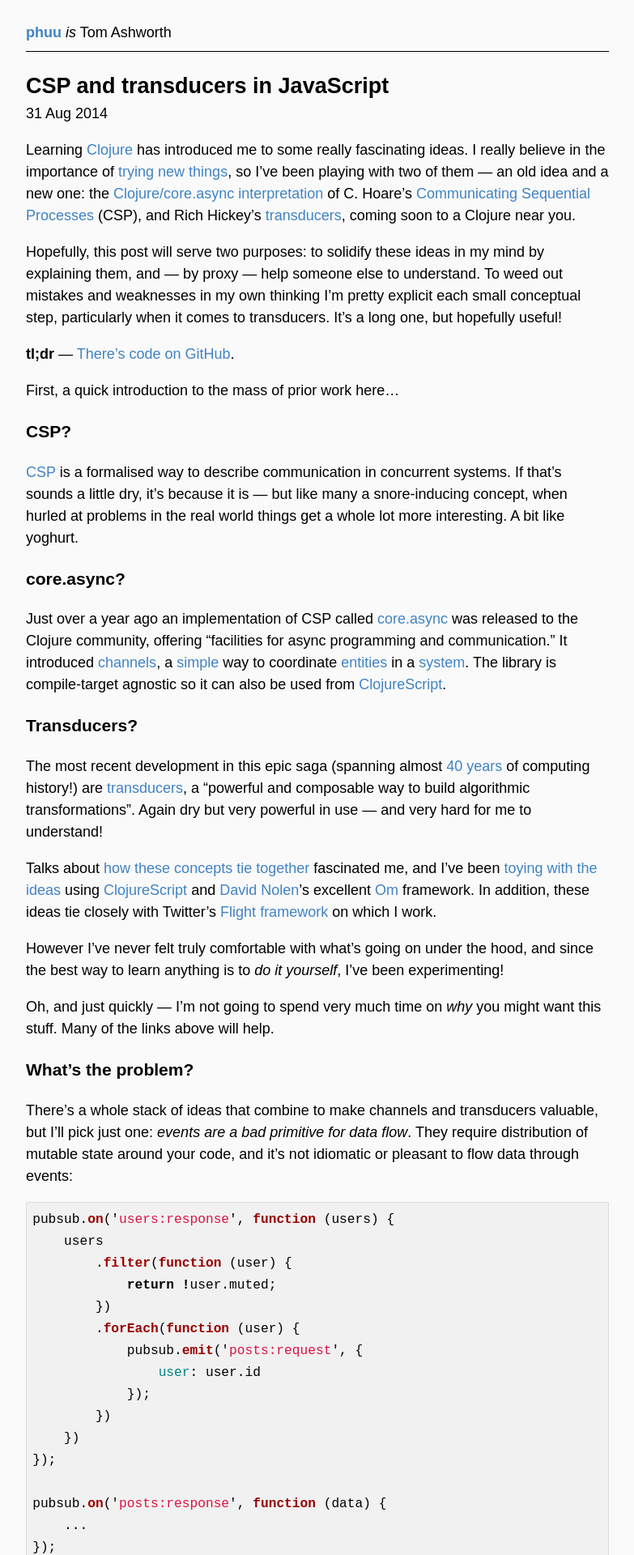
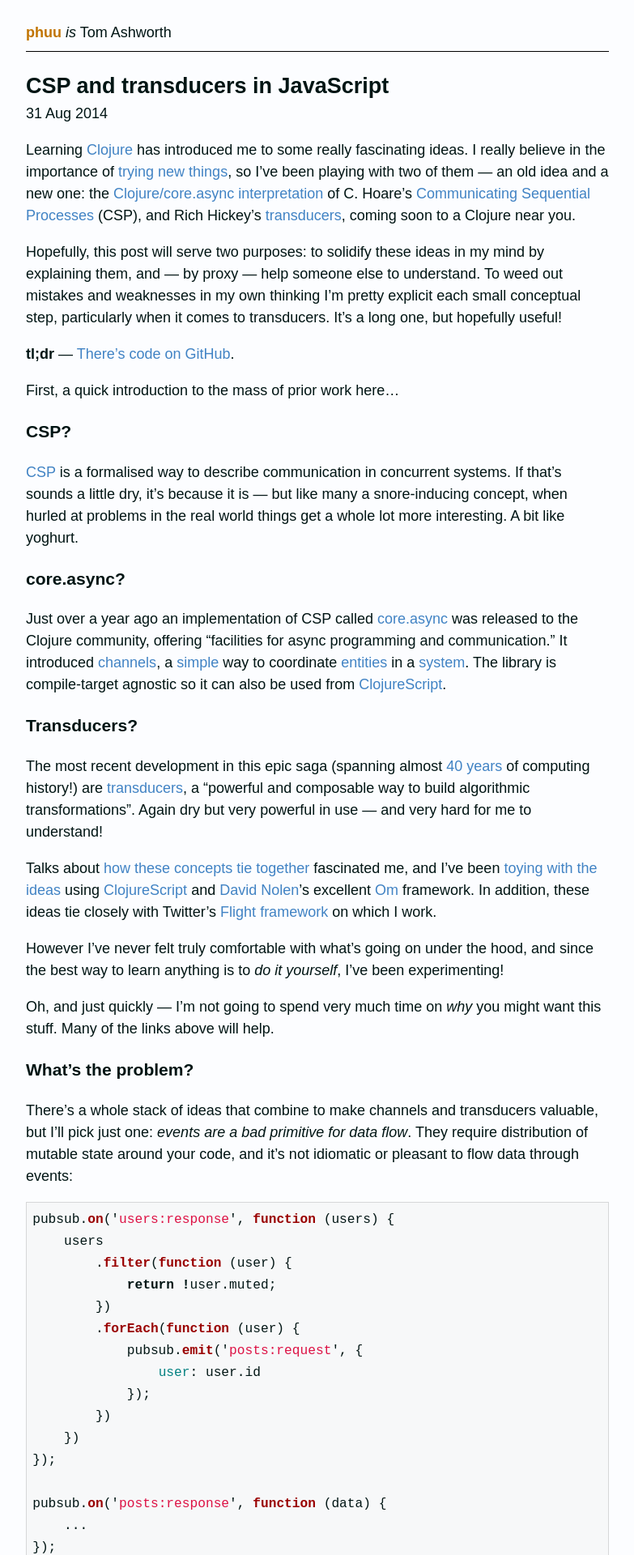
Before and after one commit to tgvashworth/tgvashworth.github.io, a Jekyll site: the page built from _posts/2014-08-31-csp-and-transducers.md, in a window 1280 px wide. Shown: the top 1920 px of the page at 81% size, without its empty margins (248-1031 px from the left). Built offline with Jekyll 4.4.1, drawn with Linux system fonts in a browser that asks for light colours; some web fonts are replaced.

Commit message:
colour changes

```diff
--- a/_layouts/default.html
+++ b/_layouts/default.html
@@ -15,7 +15,7 @@
 
 <div class="container">
   <header class="header">
-    <h1 class="title"><strong><a href="/">{{ site.name }}</a></strong> <em>is</em> Tom Ashworth</h1>
+    <h1 class="title"><strong><a class="alt" href="/">{{ site.name }}</a></strong> <em>is</em> Tom Ashworth</h1>
   </header>
 
   {{ content }}
--- a/css/main.css
+++ b/css/main.css
@@ -3,7 +3,8 @@ html {
 }
 
 body {
-  background: #fafafa;
+  background: #FCFDFF;
+  color: #001514;
   margin: 0;
 }
 
@@ -16,7 +17,8 @@ body {
 
 a { color: #4183c4; text-decoration: none; }
 a:hover { text-decoration: underline; }
-a.alt { color: #E58800; }
+a.alt, a.alt:visited { color: #C17400; }
+a:visited { color: #2B5884; }
 
 img {
   max-width: 100%
@@ -106,8 +108,8 @@ blockquote {
 
 /* standard */
 .post pre {
-  border: 1px solid #ddd;
-  background-color: #f1f1f1;
+  border: 1px solid #D6D7D8;
+  background-color: #F7F8F9;
   padding: .4em;
   overflow-x: scroll;
 }
@@ -118,8 +120,8 @@ blockquote {
 }
 
 .post code {
-  border: 1px solid #ddd;
-  background-color: #f1f1f1;
+  border: 1px solid #D6D7D8;
+  background-color: #F7F8F9;
   padding: 0 .2em;
 }
 
@@ -144,7 +146,7 @@ blockquote {
 
 hr {
   border: none;
-  border-top: 1px solid #ddd;
+  border-top: 1px solid #D6D7D8;
   width: 100%;
   max-width: 10em;
   margin: 2em auto;
```
